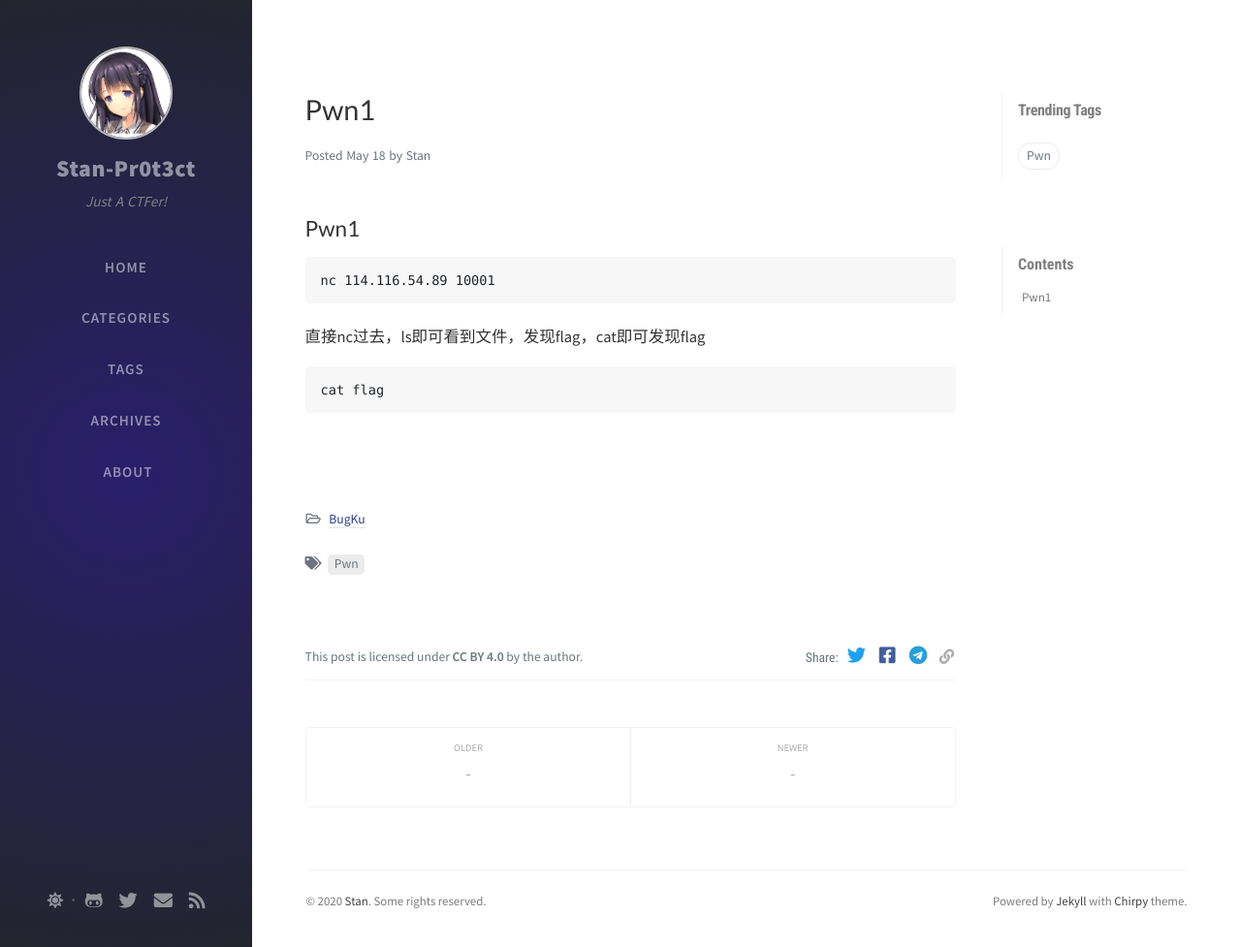
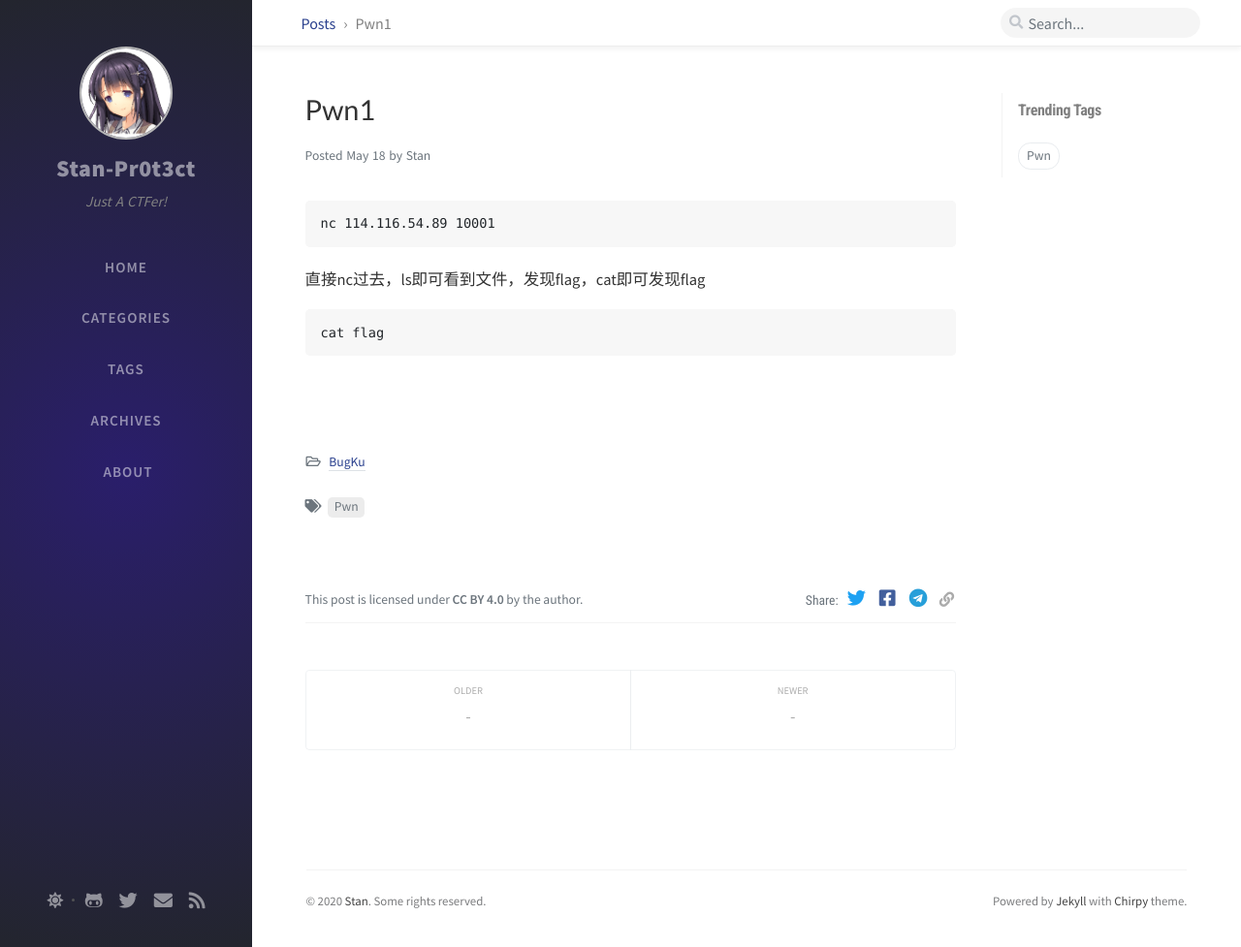
Before and after one commit to Stan-Pr0t3ct/Stan-Pr0t3ct.github.io, a Jekyll site: the page built from _posts/2020-05-18-Pwn-1.md, in a window 1280 px wide and 977 px high. Shown: the whole window at 97% size. Built offline with Jekyll 4.4.1, drawn with Linux system fonts in a browser that asks for light colours; nearby versions of some CDN libraries; comment, search, counter and statistics services are not loaded.

Commit message:
modified layout

````diff
--- a/_posts/2020-05-18-Pwn-1.md
+++ b/_posts/2020-05-18-Pwn-1.md
@@ -5,8 +5,6 @@ date: 2020-05-18 09:10:33 +0800
 categories: [BugKu]
 tags: [Pwn]
 ---
-## Pwn1
-
 ```
 nc 114.116.54.89 10001
 ```
````
